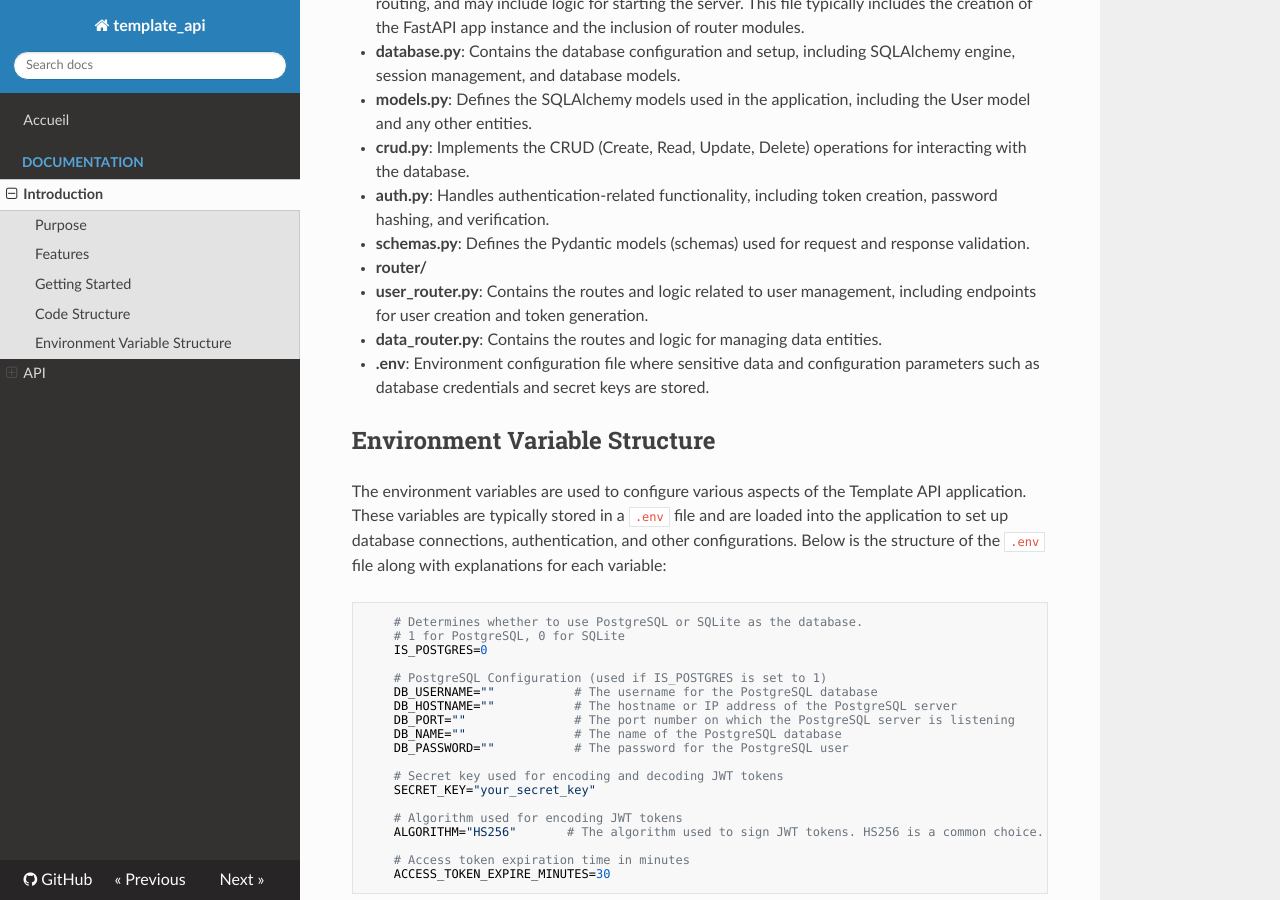
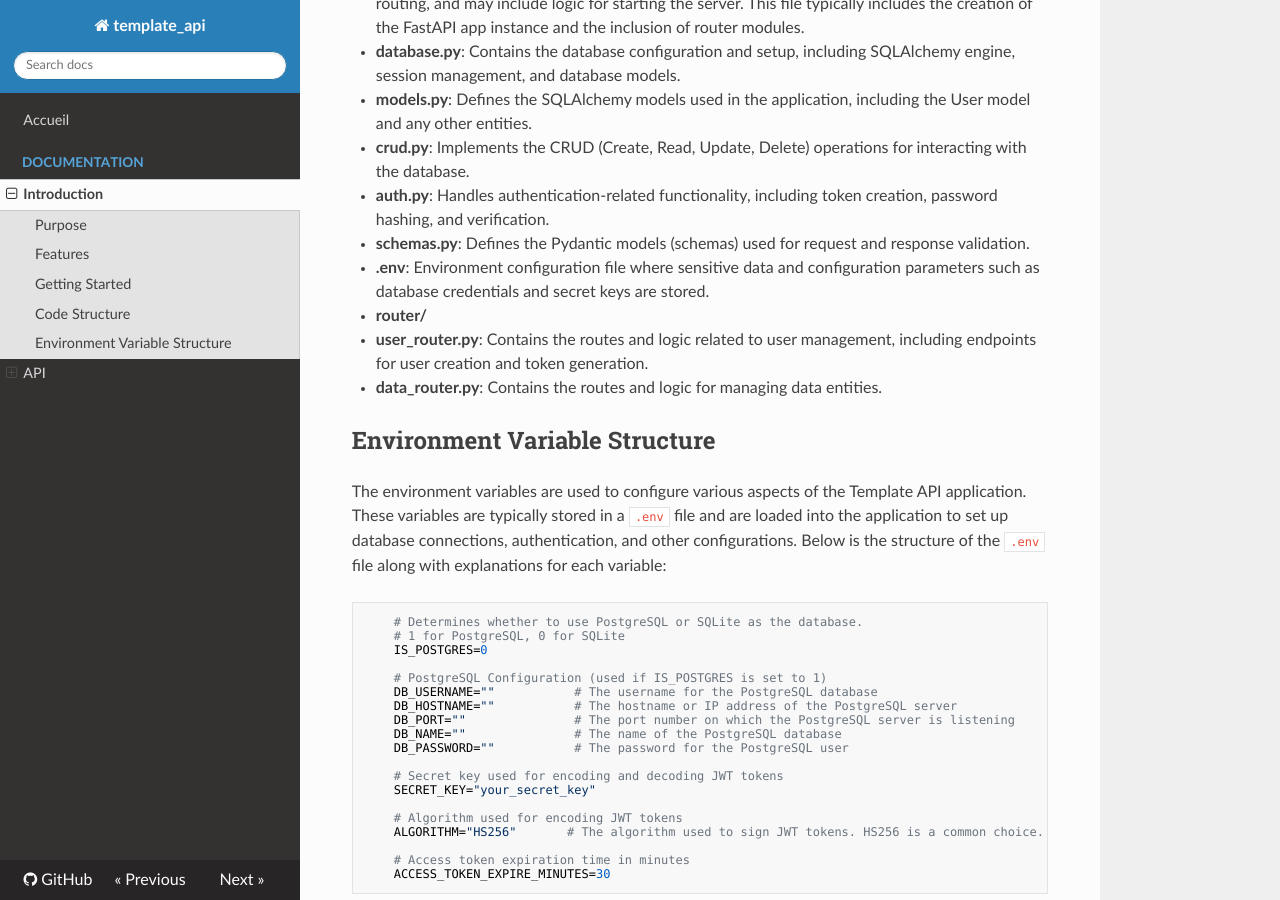
Before and after one commit to StevenDelval/template_api, an MkDocs documentation site: the page built from docs/api/introduction.md, in a window 1280 px wide and 900 px high, scrolled down 944 px. Built offline with MkDocs 1.6.1, drawn with Linux system fonts in a browser that asks for light colours; nearby versions of some CDN libraries.

```diff
--- a/docs/api/introduction.md
+++ b/docs/api/introduction.md
@@ -41,11 +41,12 @@ The Template API project is organized into several key files and directories, ea
 
 - **schemas.py**: Defines the Pydantic models (schemas) used for request and response validation.
 
+- **.env**: Environment configuration file where sensitive data and configuration parameters such as database credentials and secret keys are stored.
+
 - **router/**
   - **user_router.py**: Contains the routes and logic related to user management, including endpoints for user creation and token generation.
   - **data_router.py**: Contains the routes and logic for managing data entities.
 
-- **.env**: Environment configuration file where sensitive data and configuration parameters such as database credentials and secret keys are stored.
 
 
 ## Environment Variable Structure
```
